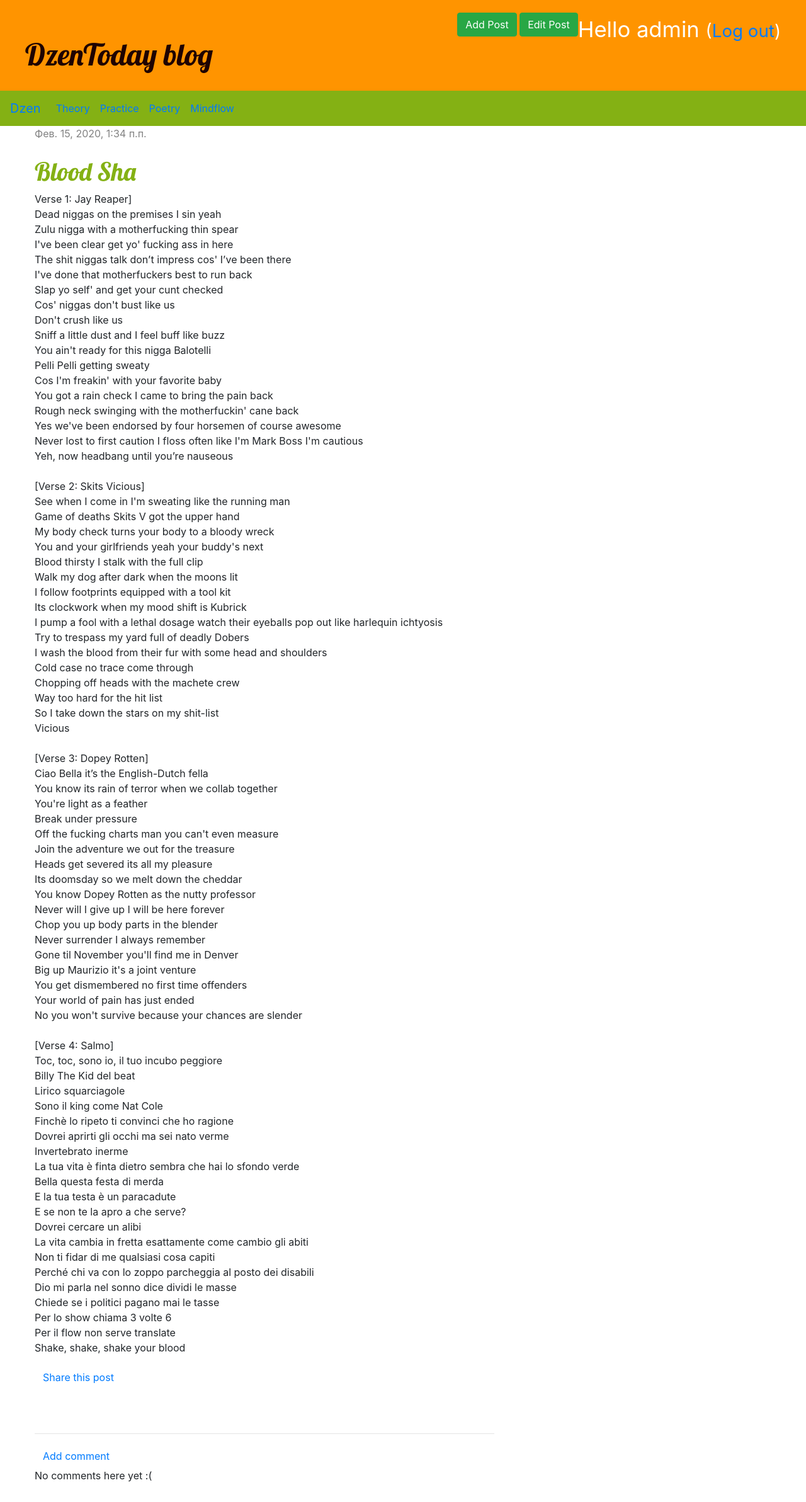
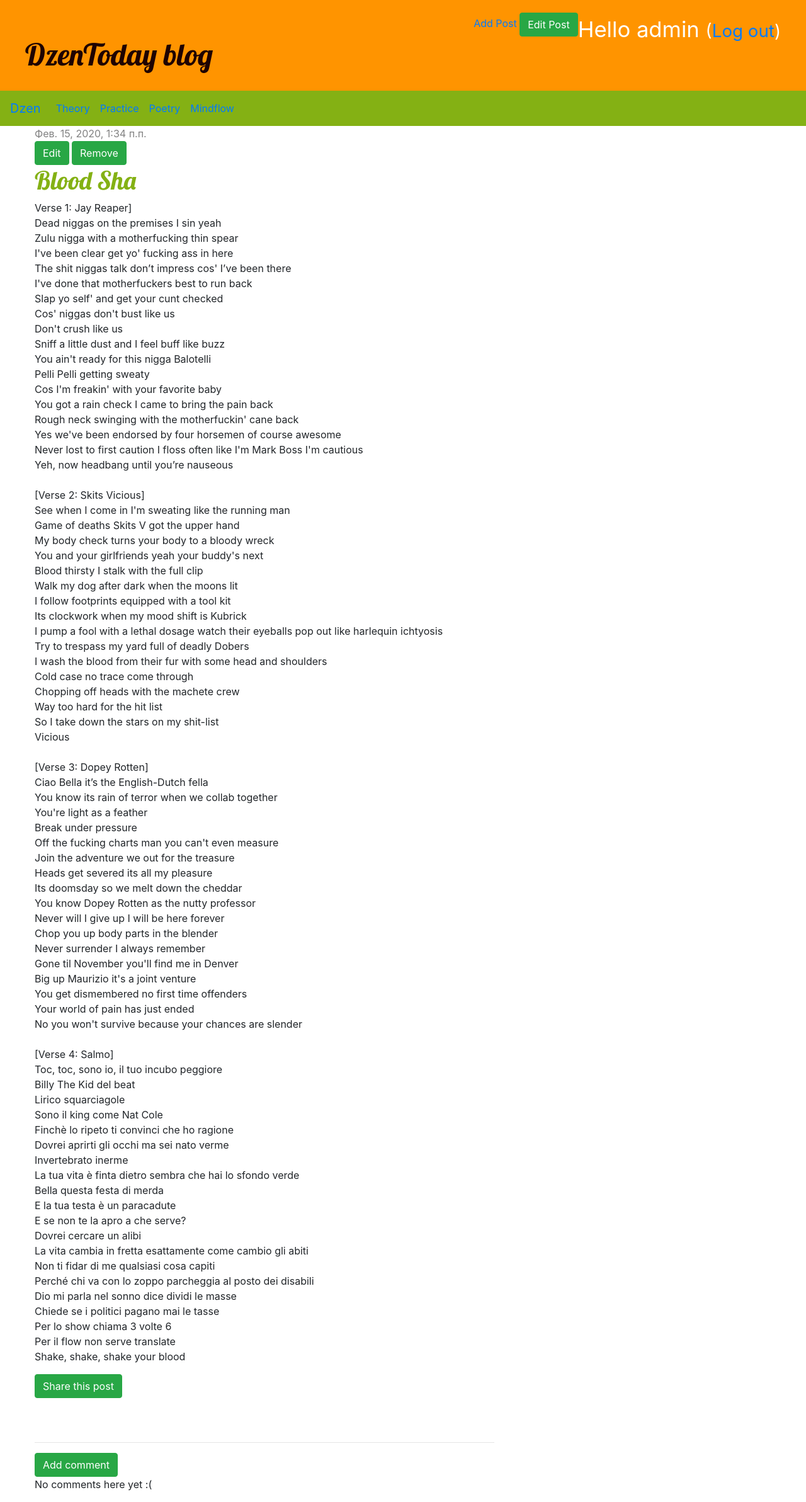
Before and after one commit to biggreenrm/DzenBlog, a Django app: a page that uses blog/templates/blog/base.html in a window 1280 px wide. Shown: the whole page at 63% size. Before the commit the page ends 2353 px from the top, so only its background shows below. Run offline with Django 3.2, Linux system fonts and the light colour scheme; a user stored in the database is signed in; data comes from the database, SQL or seed files in the repository; some libraries are stand-ins or nearby versions.

Commit message:
[done without cosmetics] work prototype

```diff
--- a/blog/templates/blog/base.html
+++ b/blog/templates/blog/base.html
@@ -11,7 +11,7 @@
               <div class="text-right">
                 {% if user.is_authenticated %}
                   <p class="top-menu">Hello {{ user.username }} <small>(<a href="{% url 'logout' %}">Log out</a>)</small></p>
-                    <a href="{% url 'post_new' %}" class="btn btn-success pull-right" role="button">Add Post</a>
+                    <a href="{% url 'post_new' %}" class=`` pull-right" role="button">Add Post</a>
                     <a href="{% url 'post_draft_list' %}" class="btn btn-success pull-right" role="button">Edit Post</a>
                 {% else %}
                     <a href="{% url 'login' %}" class="btn btn-success pull-right">login</a>
--- a/blog/templates/blog/post_detail.html
+++ b/blog/templates/blog/post_detail.html
@@ -8,28 +8,28 @@
                 {{ post.published_date }}
             </div>
         {% else %}
-            <a class="btn btn-default" href="{% url 'post_publish' slug=post.slug %}">Publish</a>
+            <a class="btn btn-success" href="{% url 'post_publish' slug=post.slug %}">Publish</a>
         {% endif %}
         {% if user.is_authenticated %}
-        <a class="btn btn-default" href="{% url 'post_edit' slug=post.slug %}"><span class="glyphicon glyphicon-pencil"></span></a>
-        <a class="btn btn-default" href="{% url 'post_remove' slug=post.slug %}"><span class="glyphicon glyphicon-remove"></span></a>
+        <a class="btn btn-success" href="{% url 'post_edit' slug=post.slug %}">Edit</a>
+        <a class="btn btn-success" href="{% url 'post_remove' slug=post.slug %}">Remove</a>
         {% endif %}
         <h1><a href="{% url 'post_detail' slug=post.slug %}">{{ post.title }}</a></h1>
         <p>{{ post.text|linebreaksbr }}</p>
         <p>
-            <a class="btn btn-default" href="{% url 'post_share' slug=post.slug %}">Share this post</a>
+            <a class="btn btn-success" href="{% url 'post_share' slug=post.slug %}">Share this post</a>
         </p>
     </div>
     <hr>
-        <a class="btn btn-default" href="{% url 'add_comment_to_post' slug=post.slug %}">Add comment</a>
+        <a class="btn btn-success" href="{% url 'add_comment_to_post' slug=post.slug %}">Add comment</a>
         {% for comment in post.comments.all %}
             {% if user.is_authenticated or comment.approved_comment %}
                 <div class="comment">
                     <div class="date">
                         {{ comment.created_date }}
                         {% if not comment.approved_comment %}
-                            <a class="btn btn-default" href="{% url 'comment_remove' pk=comment.pk %}"><span class="glyphicon glyphicon-remove"></span></a>
-                            <a class="btn btn-default" href="{% url 'comment_approve' pk=comment.pk %}"><span class="glyphicon glyphicon-ok"></span></a>
+                            <a class="btn btn-success" href="{% url 'comment_remove' pk=comment.pk %}">remove comment/a>
+                            <a class="btn btn-success" href="{% url 'comment_approve' pk=comment.pk %}">approve comment</a>
             {% endif %}
                     </div>
                     <strong>{{ comment.author }}</strong>
--- a/blog/views.py
+++ b/blog/views.py
@@ -11,27 +11,31 @@ from django.core.mail import send_mail
 
 
 # Create your views here.
-
-""" Первое представление, которое принимает запрос в качестве аргумента
-и рендерит страницу с постами (передаёт в шаблоны templates) """
+""" Функция панинатор, написанная для того, чтобы не раздувать каждое представление,
+заменяя 16 строк кода всего одной. DRY """
+def paginate(posts, request, num):
+    paginator = Paginator(
+        posts, num
+    )  # создаём пагинатор (разбиение на страницы), по 3 поста на страничку
+    page = request.GET.get("page")
+    try:
+        posts = paginator.page(page)
+        return posts
+    except PageNotAnInteger:
+        # if page is not number - return first page
+        posts = paginator.page(1)
+        return posts
+    except EmptyPage:
+        return posts
+        posts = paginator.page(paginator.num_pages)
+        # if number is more, than total amount of pages - return last
 
 
 def post_list(request):
     posts = Post.objects.filter(published_date__lte=timezone.now()).order_by(
         "published_date"
     )
-    paginator = Paginator(
-        posts, 3
-    )  # создаём пагинатор (разбиение на страницы), по 3 поста на страничку
-    page = request.GET.get("page")
-    try:
-        posts = paginator.page(page)
-    except PageNotAnInteger:
-        # if page is not number - return first page
-        posts = paginator.page(1)
-    except EmptyPage:
-        posts = paginator.page(paginator.num_pages)
-        # if number is more, than total amount of pages - return last
+    posts = paginate(posts, request, 3)
     return render(request, "blog/post_list.html", {"posts": posts})
 
 def post_list_theory(request):
@@ -39,6 +43,7 @@ def post_list_theory(request):
         "published_date"
     )
     posts = posts.filter(theme="th")
+    posts = paginate(posts, request, 3)
     return render(request, "blog/post_list.html", {"posts": posts})
 
 def post_list_practice(request):
@@ -46,6 +51,7 @@ def post_list_practice(request):
         "published_date"
     )
     posts = posts.filter(theme="pr")
+    posts = paginate(posts, request, 3)
     return render(request, "blog/post_list.html", {"posts": posts})
 
 def post_list_poetry(request):
@@ -53,6 +59,7 @@ def post_list_poetry(request):
         "published_date"
     )
     posts = posts.filter(theme="po")
+    posts = paginate(posts, request, 3)
     return render(request, "blog/post_list.html", {"posts": posts})
 
 def post_list_mindflow(request):
@@ -60,6 +67,7 @@ def post_list_mindflow(request):
         "published_date"
     )
     posts = posts.filter(theme="mf")
+    posts = paginate(posts, request, 3)
     return render(request, "blog/post_list.html", {"posts": posts})
 
 
@@ -155,7 +163,7 @@ def post_share(request, slug):
     if request.method == "POST":
         form = PostSendForm(request.POST)  # here form is saved
         if form.is_valid():  # form is validated
-            cd = form.cleaned_data  # sending email
+            cd = form.cleaned_data
             post_url = request.build_absolute_uri(post.slug)
             subject = '{} ({}) recommends you reading "{}"'.format(
                 cd["name"], cd["email"], post.title
```
